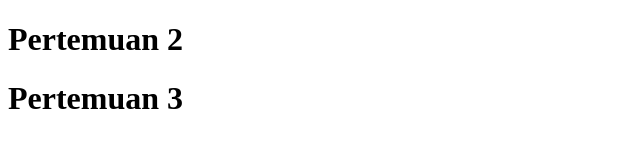
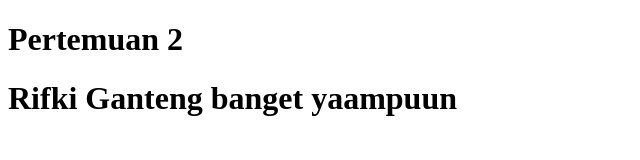
Before and after one commit to RifkiIkbal09/pelatihan_github_pertemuan2, a plain HTML site: page index.html in a window 1280 px wide. Shown: the whole page, without its empty margins (0-640 px from the left). Drawn offline with Linux system fonts and the light colour scheme.

Commit message:
Update index.html

```diff
--- a/index.html
+++ b/index.html
@@ -7,6 +7,6 @@
 </head>
 <body>
     <h1>Pertemuan 2</h1>
-    <h1>Pertemuan 3</h1>
+    <h1>Rifki Ganteng banget yaampuun</h1>
 </body>
 </html>
```
